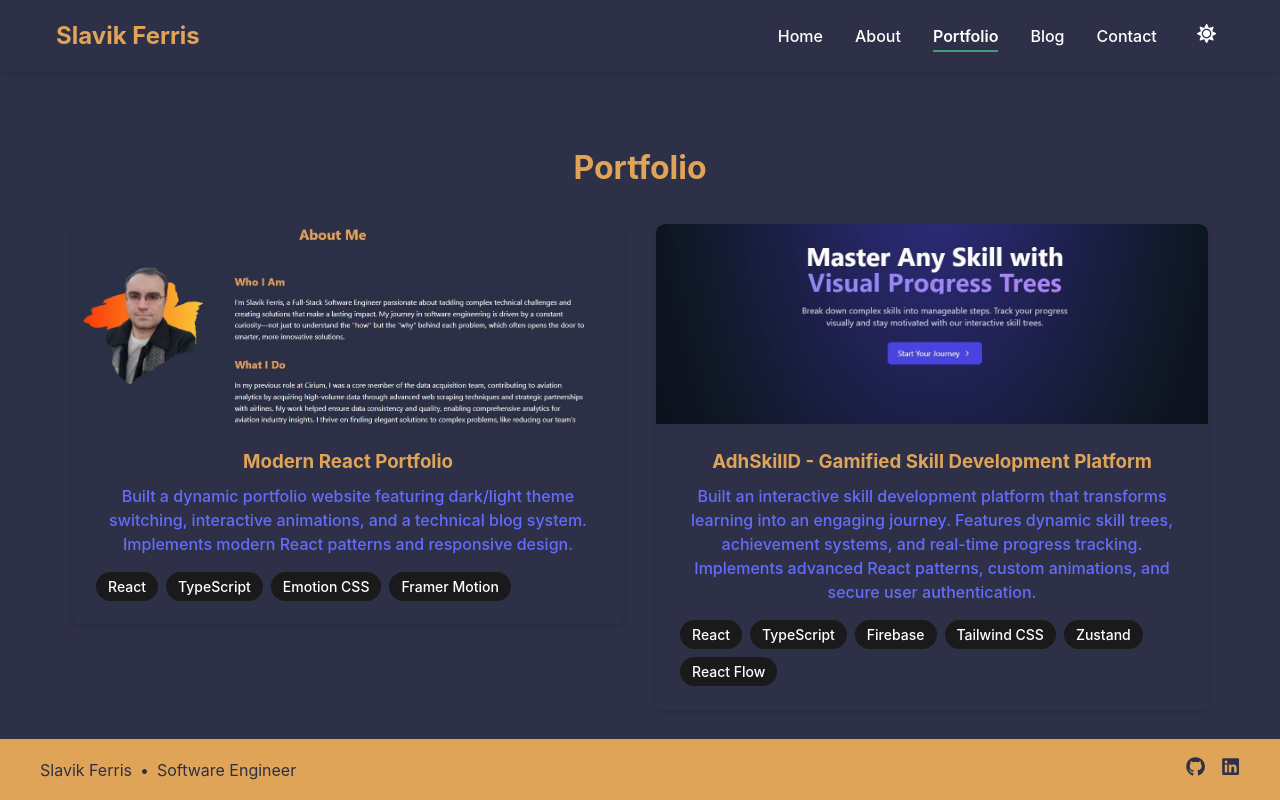
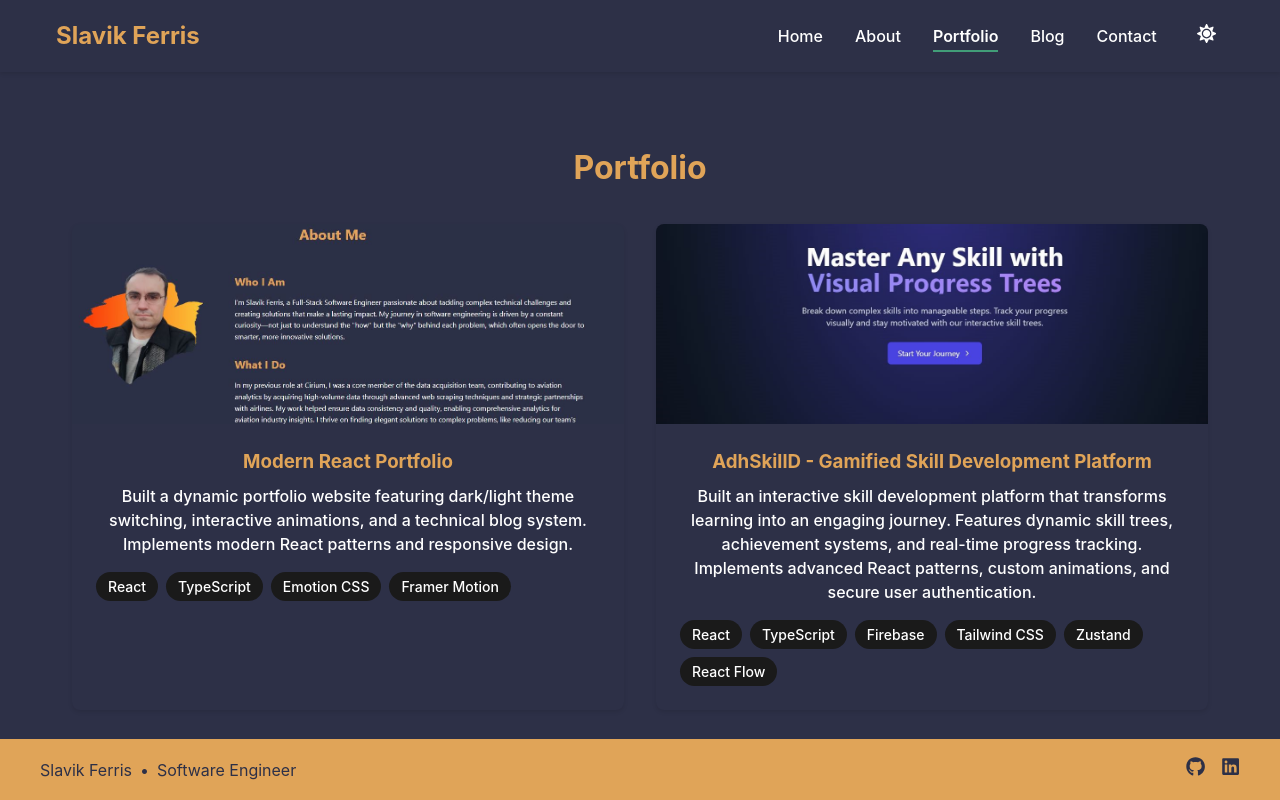
Before and after one commit to zlavik/slavik-portfolio, a React (Vite) app: page /portfolio in a window 1280 px wide. Built offline with nearby package versions, Linux system fonts and the light colour scheme.

Commit message:
fixed up portfolio visuals

```diff
--- a/src/pages/Blog.tsx
+++ b/src/pages/Blog.tsx
@@ -58,7 +58,6 @@ const BlogMeta = styled.div`
   font-size: 0.9rem;
   margin-bottom: 1rem;
 `;
-
 
 const BlogCard = styled(Link)`
   text-decoration: none;
--- a/src/pages/Portfolio.tsx
+++ b/src/pages/Portfolio.tsx
@@ -1,6 +1,7 @@
 import styled from '@emotion/styled';
 import { motion } from 'framer-motion';
 import Section from '../components/Section';
+import { Link } from 'react-router-dom';
 
 const PortfolioContainer = styled.div`
   padding: 80px 0 0;
@@ -28,33 +29,37 @@ const ProjectGrid = styled.div`
   gap: 2rem;
 `;
 
-const ProjectCard = styled(motion.div)`
-  background: ${props => props.theme.colors.white};
+const ProjectsCard = styled(motion.article)`
+  background: ${({ theme }) => theme.colors.white};
   border-radius: 8px;
   overflow: hidden;
   box-shadow: 0 2px 4px rgba(0, 0, 0, 0.1);
 `;
-
+const ProjectCard = styled(Link)`
+  text-decoration: none;
+  color: inherit;
+  width: 100%;
+`;
 const ProjectImage = styled.div`
   height: 200px;
-  background-color: ${props => props.theme.colors.secondary};
   background-size: cover;
   background-position: center;
 `;
 
 const ProjectContent = styled.div`
   padding: 1.5rem;
+  transition: color 0.3s ease;
 
   h3 {
-    color: ${props => props.theme.colors.primary};
+    color: ${({ theme }) => theme.colors.primary};
     margin-bottom: 0.5rem;
   }
 
   p {
     margin-bottom: 1rem;
+    color: inherit;
   }
 `;
-
 const TechStack = styled.div`
   display: flex;
   flex-wrap: wrap;
@@ -92,14 +97,14 @@ const Portfolio = () => {
       <Section title="Portfolio">
         <ProjectGrid>
           {projects.map((project, index) => (
-            <a href={project.link} target="_blank" rel="noopener noreferrer" style={{ textDecoration: 'none' }}>
-              <ProjectCard
+            <ProjectsCard
               key={index}
               initial={{ opacity: 0, y: 20 }}
               animate={{ opacity: 1, y: 0 }}
               transition={{ delay: index * 0.2 }}
-                whileHover={{ y: -10 }}
+              whileHover={{ y: -5 }}
             >
+              <ProjectCard to={project.link}>
               <ProjectImage style={{ backgroundImage: `url(${project.image})` }} />
               <ProjectContent>
                 <h3>{project.title}</h3>
@@ -111,9 +116,9 @@ const Portfolio = () => {
                 </TechStack>
               </ProjectContent>
               </ProjectCard>
-            </a>
-          ))}
-        </ProjectGrid>
+
+            </ProjectsCard>
+          ))}        </ProjectGrid>
       </Section>
     </PortfolioContainer>
   );
```
Lines whose indentation alone changed are shown as unchanged.
